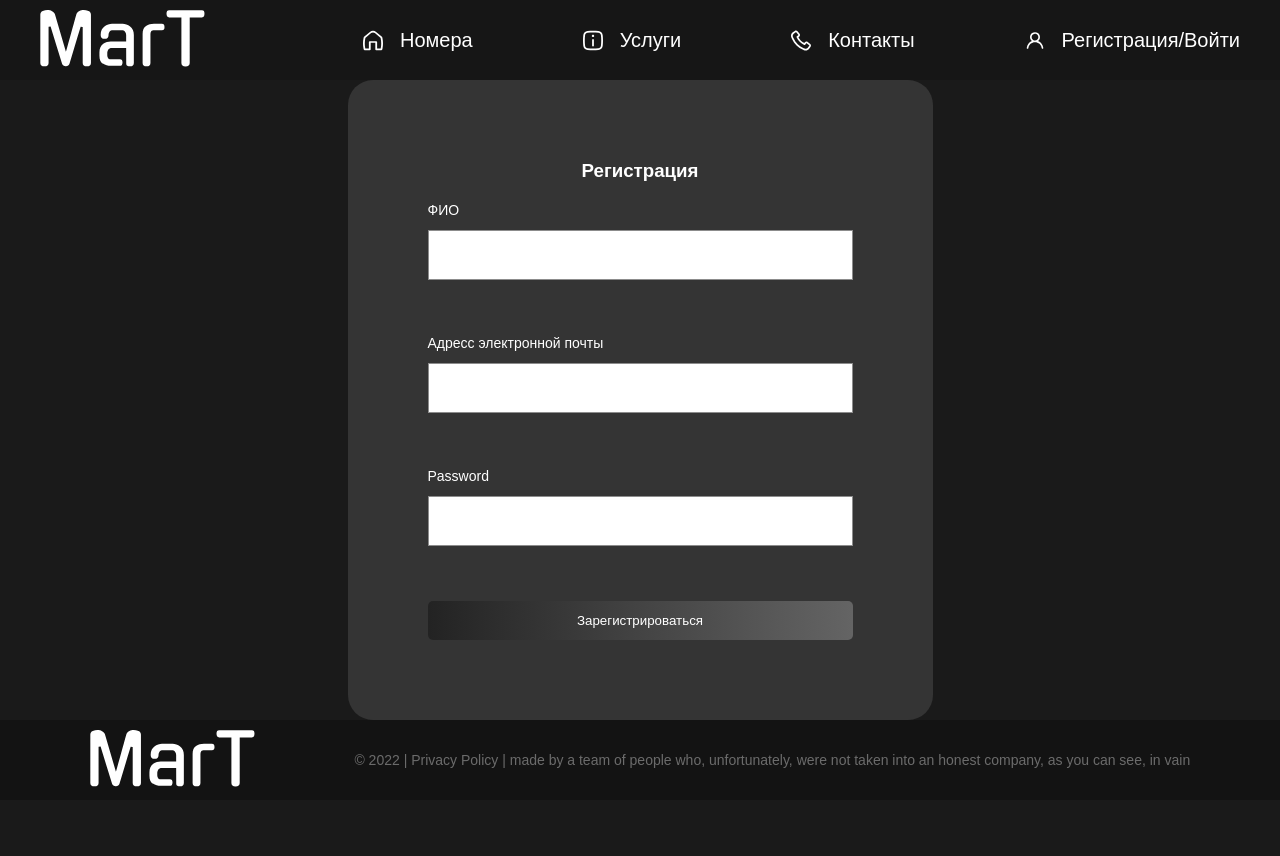
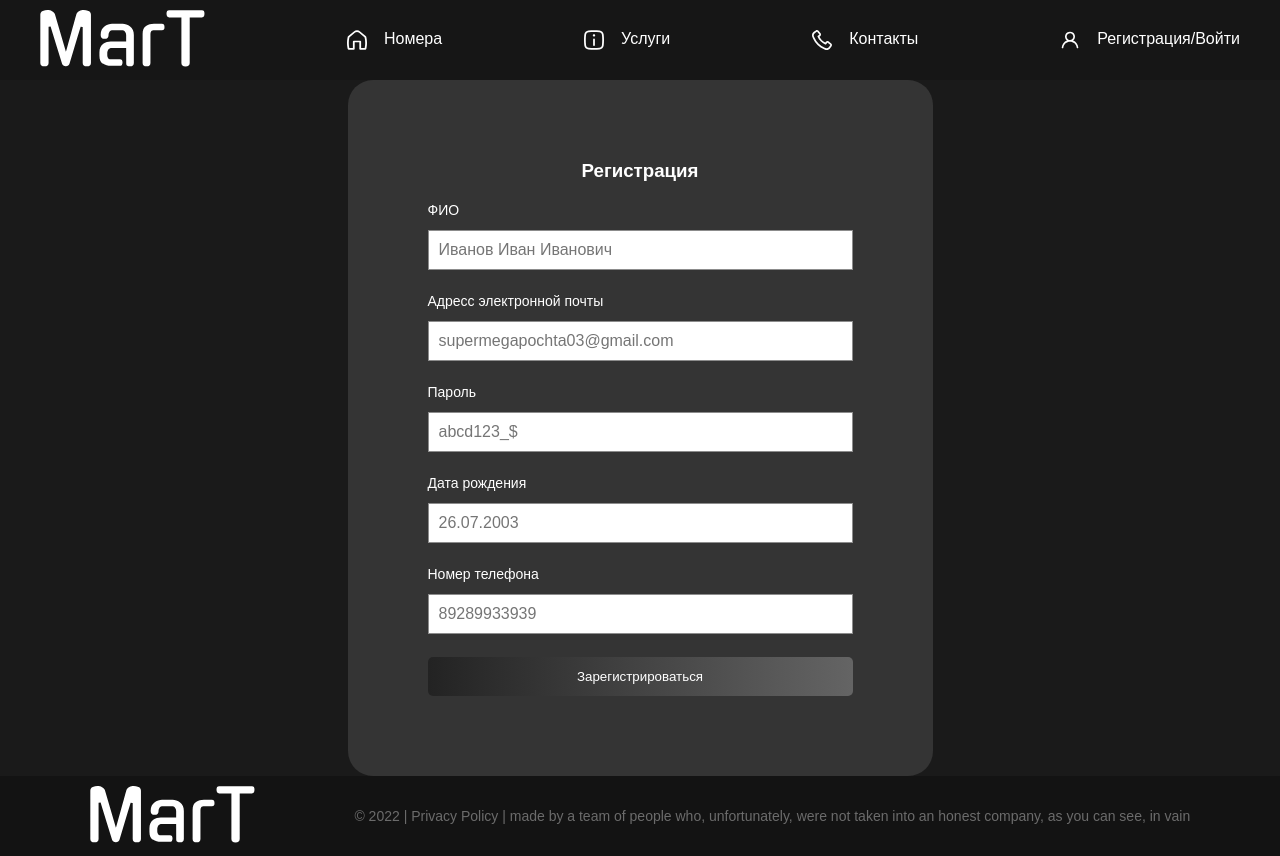
Before and after one commit to TEGGIT/MarT, a React (Create React App) app: page /registration-page in a window 1280 px wide. Before the commit the page ends 800 px from the top, so only its background shows below. Built offline with nearby package versions, Linux system fonts and the light colour scheme; a web font is replaced by a local one.

Commit message:
Закончил авторизацию и выход через localStorage

```diff
--- a/src/appConstants.js
+++ b/src/appConstants.js
@@ -23,6 +23,14 @@ export let signinData = {
     value: "",
     isValid: false,
   },
+  number: {
+    value: "",
+    isValid: false,
+  },
+  date:{
+    value: "",
+    isValid: false,
+  },
 };
 
 export let loginData = {
--- a/src/components/Header/Header.jsx
+++ b/src/components/Header/Header.jsx
@@ -15,39 +15,75 @@ const Header = () => {
   return (
       <header className={classes.header}>
         <nav className={classes.header__nav}>
+          {!localStorage.LOGIN_USER ? (<>
+                <NavLink to="/main-page" className={classes.header__nav_link}>
+                  <img src={logo} alt={logo}/>
+                </NavLink>
+                <NavLink to="/numbers-page" className={classes.header__nav_link}>
+                  <div className={classes.header__nav__btns__container_gap}>
+                    <img src={iconN} alt="номера"/>
+                    <p>Номера</p>
+                  </div>
+                </NavLink>
+                <NavLink to="/sosi" className={classes.header__nav_link}>
+                  <div className={classes.header__nav__btns__container_gap}>
+                    <img src={iconA} alt="Услуги"/>
+                    <p>Услуги</p>
+                  </div>
+                </NavLink>
+                <NavLink to="/contact-page" className={classes.header__nav_link}>
+                  <div className={classes.header__nav__btns__container_gap}>
+                    <img src={iconP} alt="Контакты"/>
+                    <p>Контакты</p>
+                  </div>
+                </NavLink>
+                <NavLink to="/login-page" className={classes.header__nav_link}>
+                  <div className={classes.header__nav__btns__container_gap}>
+                    <img src={account} alt="Регистрация"/>
+                    <p>Регистрация/Войти</p>
+                  </div>
+                </NavLink>
+
+
+              </>
+
+          ) : (<>
                 <NavLink to="/main-page" className={classes.header__nav_link}>
                   <img src={logo} alt={logo}/>
                 </NavLink>
                 <div className={classes.header__nav__btns__container}>
                   <NavLink to="/numbers-page" className={classes.header__nav_link}>
                     <div className={classes.header__nav__btns__container_gap}>
-                <img src={iconN} alt="номера" />
+                      <img src={iconN} alt="номера"/>
                       <p>Номера</p>
                     </div>
                   </NavLink>
                   <NavLink to="/sosi" className={classes.header__nav_link}>
                     <div className={classes.header__nav__btns__container_gap}>
-                <img src={iconA} alt="Услуги" />
+                      <img src={iconA} alt="Услуги"/>
                       <p>Услуги</p>
                     </div>
                   </NavLink>
                   <NavLink to="/contact-page" className={classes.header__nav_link}>
                     <div className={classes.header__nav__btns__container_gap}>
-                <img src={iconP} alt="Контакты" />
+                      <img src={iconP} alt="Контакты"/>
                       <p>Контакты</p>
                     </div>
                   </NavLink>
-            <NavLink to="/login-page" className={classes.header__nav_link}>
+                  <NavLink to="/login-page" className={classes.header__nav_link}
+                           onClick={() => localStorage.removeItem("LOGIN_USER")}>
                     <div className={classes.header__nav__btns__container_gap}>
-                <img src={account} alt="Регистрация" />
-                <p>Регистрация/Войти</p>
+                      <img src={account} alt="Регистрация"/>
+                      <p>Выйти</p>
                     </div>
                   </NavLink>
                 </div>
 
+
                 <div className={classes.header__nav__burgerBtn} onClick={() => setMenuActive(!menuActive)}>
                   <span/>
                 </div>
+              </>)}
         </nav>
         <HamburgerMenu active={menuActive} setActive={setMenuActive} header='Меню навигации'/>
       </header>
--- a/src/components/Login/Login.jsx
+++ b/src/components/Login/Login.jsx
@@ -1,20 +1,44 @@
-import React, {useState} from 'react';
+import React, {useEffect, useState} from 'react';
 import {NavLink, useNavigate} from "react-router-dom";
 import Header from "../Header/Header";
 import Footer from "../Footer/Footer";
 import Input from '../UI/Input/Input'
 import classes from './Login.module.scss'
 import Button from "../UI/Button/Button";
-import {signinData} from "../../appConstants";
+import {loginData} from "../../appConstants";
 
 
 const Login = () => {
-  const [usersStorage, setUsersStorage] = useState([]);
+  const [formState, setFormState] = useState(loginData);
   const [isDisableBtn, setIsDisableBtn] = useState(true);
   const [inputValue, setInputValue] = useState("");
-  const [formState, setFormState] = useState(signinData);
+  const usersStorage = JSON.parse(localStorage.getItem("USERS_DATA"));
   const navigate = useNavigate();
   const validState = [];
+
+
+  const clickLoginBth = (e) => {
+    e.preventDefault();
+    const thisUser = usersStorage.find(
+        (item) => item.email === formState.email.value
+    );
+    if (thisUser && formState.password.value === thisUser.password) {
+      localStorage.setItem("LOGIN_USER", JSON.stringify(thisUser));
+      navigate("/main-page", { replace: true });
+    } else {
+      e.preventDefault();
+    }
+  };
+
+  useEffect(() => {
+    Object.keys(formState).map((i) => {
+      validState.push(formState[i].isValid);
+    });
+    Object.keys(validState).map((i) => {
+      if (validState.filter((state) => !state).length) setIsDisableBtn(true);
+      else setIsDisableBtn(false);
+    });
+  }, [validState, formState]);
   return (
       <>
         <Header/>
@@ -29,6 +53,7 @@ const Login = () => {
                   text="Адресс электронной почты"
                   name="email"
                   type="email"
+                  placeholder="supermegapochta03@gmail.com"
                   notValidText="Введите адресс электронной почты"
                   inputValue={inputValue}
                   setInputValue={setInputValue}
@@ -36,10 +61,11 @@ const Login = () => {
                   setFormState={setFormState}
               />
               <Input
-                  text="Password"
+                  text="Пароль"
                   name="password"
                   type="password"
                   notValidText="Введите пароль"
+                  placeholder="abcd123_$"
                   inputValue={inputValue}
                   setInputValue={setInputValue}
                   formState={formState}
@@ -48,6 +74,10 @@ const Login = () => {
               <Button
                   type="submit"
                   text="Войти"
+                  onClick={(e) => {
+                    clickLoginBth(e);
+                  }}
+                  isDisable={isDisableBtn}
               />
               <div className={classes.container__form_borderText}>
               <p>У вас нет учетной записи MarT? <NavLink to="/registration-page"><span
--- a/src/components/Registrations/Registrations.jsx
+++ b/src/components/Registrations/Registrations.jsx
@@ -26,6 +26,8 @@ const Registrations = () => {
         FIO: formState.FIO.value,
         email: formState.email.value,
         password: formState.password.value,
+        date: formState.date.value,
+        number: formState.number.value,
       };
       usersStorage.push(newUser);
       localStorage.setItem("USERS_DATA", JSON.stringify(usersStorage));
@@ -65,6 +67,7 @@ const Registrations = () => {
                   name="FIO"
                   type="text"
                   notValidText="Введите ФИО"
+                  placeholder="Иванов Иван Иванович"
                   inputValue={inputValue}
                   setInputValue={setInputValue}
                   formState={formState}
@@ -75,6 +78,7 @@ const Registrations = () => {
                   text="Адресс электронной почты"
                   name="email"
                   type="email"
+                  placeholder="supermegapochta03@gmail.com"
                   notValidText="Введите адресс электронной почты"
                   inputValue={inputValue}
                   setInputValue={setInputValue}
@@ -82,10 +86,33 @@ const Registrations = () => {
                   setFormState={setFormState}
               />
               <Input
-                  text="Password"
+                  text="Пароль"
                   name="password"
                   type="password"
                   notValidText="Введите пароль"
+                  placeholder="abcd123_$"
+                  inputValue={inputValue}
+                  setInputValue={setInputValue}
+                  formState={formState}
+                  setFormState={setFormState}
+              />
+              <Input
+                  text="Дата рождения"
+                  name="date"
+                  type="text"
+                  notValidText="Введите дату рождения"
+                  placeholder="26.07.2003"
+                  inputValue={inputValue}
+                  setInputValue={setInputValue}
+                  formState={formState}
+                  setFormState={setFormState}
+              />
+              <Input
+                  text="Номер телефона"
+                  name="number"
+                  type="number"
+                  notValidText="Введите номер телефона"
+                  placeholder="89289933939"
                   inputValue={inputValue}
                   setInputValue={setInputValue}
                   formState={formState}
--- a/src/components/UI/Input/Input.module.scss
+++ b/src/components/UI/Input/Input.module.scss
@@ -1,6 +1,6 @@
 .input__true {
   font-size: 1rem;
-  padding: 15px 10px;
+  padding: 10px 10px;
   width: 100%;
   border: 1px solid #8C8C8C;
 }
@@ -12,7 +12,6 @@
 
 .input__block {
   width: 100%;
-  margin-bottom: 32px;
 }
 
 .input__name {
```
Lines whose indentation alone changed are shown as unchanged.
